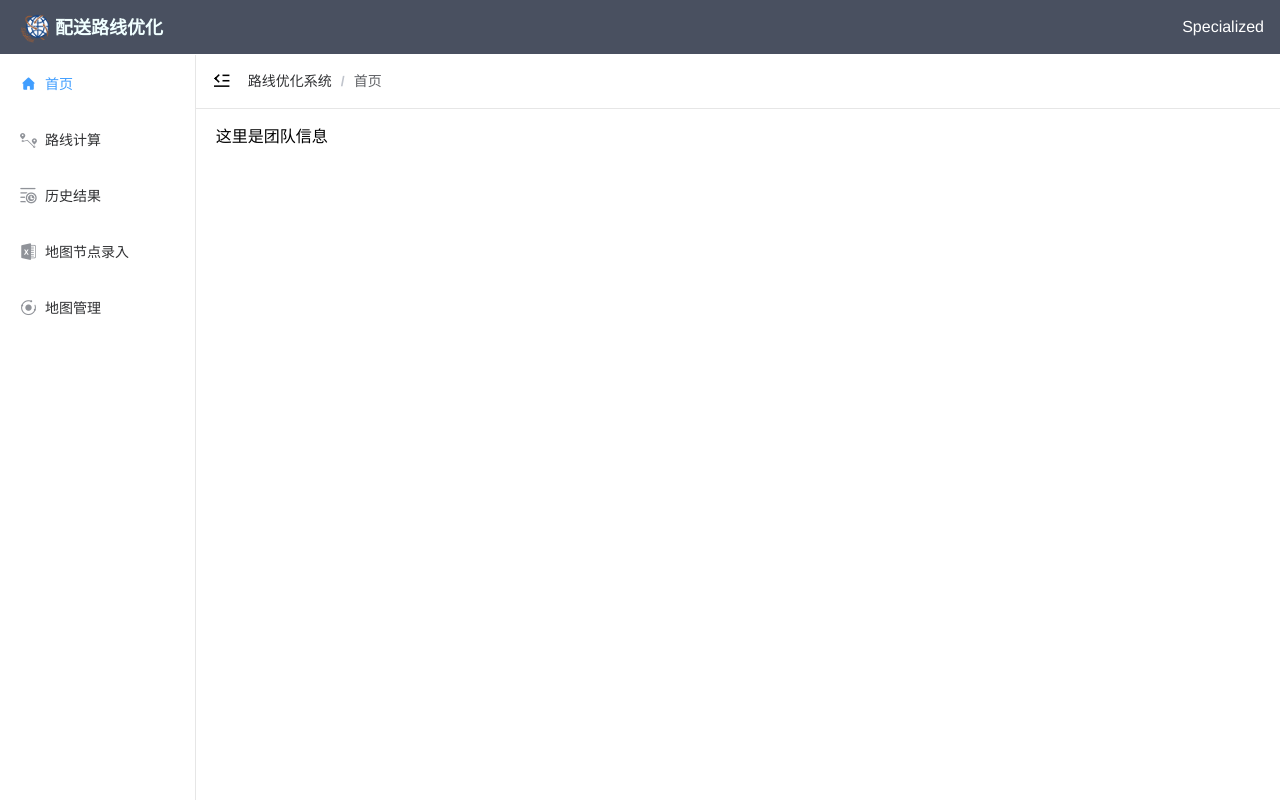
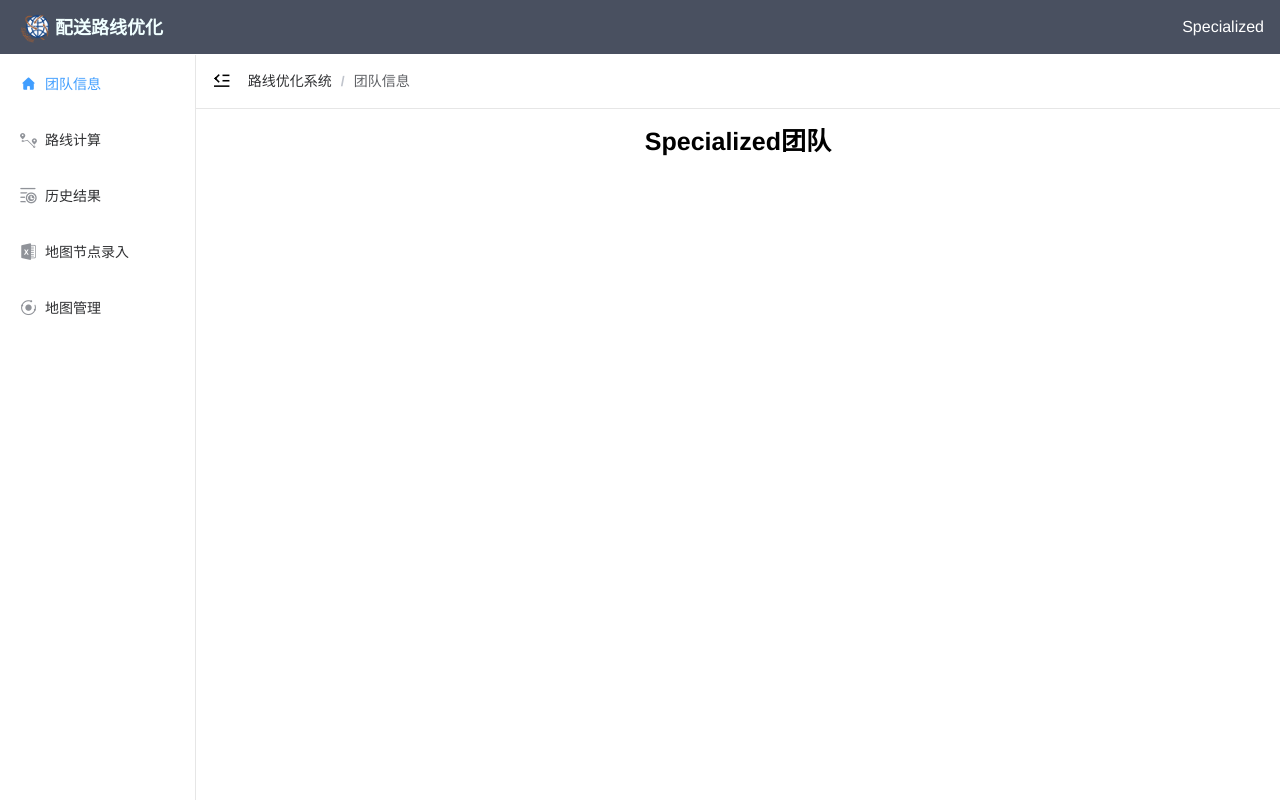
Before and after one commit to zhouhuan327/delivery, a Vue app: page /#/home in a window 1280 px wide. Built offline with nearby package versions, Linux system fonts and the light colour scheme.

Commit message:
feature/0419 历史结果中显示详细计算参数

```diff
--- a/src/router/index.js
+++ b/src/router/index.js
@@ -1,6 +1,7 @@
 import Vue from 'vue'
 import VueRouter from 'vue-router'
 import Layout from '../views/Layout/index.vue'
+import calcRoute from '../views/calcRoute/index.vue'
 Vue.use(VueRouter)
 
 export const RouterMap = [
@@ -14,14 +15,14 @@ export const RouterMap = [
       {
         path: '/home',
         name: 'home',
-        meta: { title: '首页', icon: 'iconfont icon-index' },
+        meta: { title: '团队信息', icon: 'iconfont icon-index' },
         component: () => import('@/views/TeamInfo.vue')
       }
     ]
   },
   {
     path: '/',
-    name: 'calcRoute',
+    name: 'calcRouteP',
     component: Layout,
     hidden: true,
     redirect: '/calcRoute',
@@ -30,13 +31,13 @@ export const RouterMap = [
         path: '/calcRoute',
         name: "calcRoute",
         meta: { title: '路线计算', icon: 'iconfont icon-route' },
-        component: () => import('@/views/calcRoute/index.vue')
+        component: calcRoute
       }
     ]
   },
   {
     path: '/',
-    name: 'resHistory',
+    name: 'resHistoryP',
     component: Layout,
     hidden: true,
     redirect: '/resHistory',
@@ -51,7 +52,7 @@ export const RouterMap = [
   },
   {
     path: '/',
-    name: 'upload',
+    name: 'uploadP',
     component: Layout,
     hidden: true,
     redirect: '/upload',
@@ -81,52 +82,52 @@ export const RouterMap = [
   },
 
 
-  {
-    path: '/testroute',
-    name: 'testroute',
-    component: Layout,
-    hidden: false,
-    meta: { title: '测试路由', icon: 'iconfont icon-peisong2' },
-    redirect: '/testroute1',
-    children: [
-      {
-        path: '/testroute1',
-        name: "testroute1",
-        meta: { title: '测试路由2', icon: 'iconfont icon-peisong3' },
-        component: () => import('@/views/404.vue')
-      },
-      // {
-      //   path: '/plan1',
-      //   name: "plan1",
-      //   meta: { title: 'plan1', icon: 'iconfont icon-zuobiao1' },
-      //   component: () => import('@/components/RouteGraph/index.vue')
-      // },
-      {
-        path: '/plan2',
-        name: "plan2",
-        meta: { title: 'plan2', icon: 'iconfont icon-zuobiao1' },
-        component: () => import('@/components/RouteGraph/index2.vue')
-      },
-      {
-        path: '/uploadtest',
-        name: "uploadtest",
-        meta: { title: '地图节点录入', icon: 'iconfont icon-Excel' },
-        component: () => import('@/views/File/uploadTest.vue')
-      }, {
-        path: '/nodelist',
-        name: "nodelist",
-        meta: { title: '地图管理', icon: 'iconfont icon-node1' },
-        component: () => import('@/views/NodeList/index.vue')
-      },
-      {
-        path: '/calcRoute',
-        name: "calcRoute",
-        meta: { title: '路线计算', icon: 'iconfont icon-route' },
-        component: () => import('@/views/calcRoute/index.vue')
-      }
-    ]
+  // {
+  //   path: '/testroute',
+  //   name: 'testroute',
+  //   component: Layout,
+  //   hidden: false,
+  //   meta: { title: '测试路由', icon: 'iconfont icon-peisong2' },
+  //   redirect: '/testroute1',
+  //   children: [
+  //     {
+  //       path: '/testroute1',
+  //       name: "testroute1",
+  //       meta: { title: '测试路由2', icon: 'iconfont icon-peisong3' },
+  //       component: () => import('@/views/404.vue')
+  //     },
+  //     // {
+  //     //   path: '/plan1',
+  //     //   name: "plan1",
+  //     //   meta: { title: 'plan1', icon: 'iconfont icon-zuobiao1' },
+  //     //   component: () => import('@/components/RouteGraph/index.vue')
+  //     // },
+  //     {
+  //       path: '/plan2',
+  //       name: "plan2",
+  //       meta: { title: 'plan2', icon: 'iconfont icon-zuobiao1' },
+  //       component: () => import('@/components/RouteGraph/index2.vue')
+  //     },
+  //     {
+  //       path: '/uploadtest',
+  //       name: "uploadtest",
+  //       meta: { title: '地图节点录入', icon: 'iconfont icon-Excel' },
+  //       component: () => import('@/views/File/uploadTest.vue')
+  //     }, {
+  //       path: '/nodelist',
+  //       name: "nodelist",
+  //       meta: { title: '地图管理', icon: 'iconfont icon-node1' },
+  //       component: () => import('@/views/NodeList/index.vue')
+  //     },
+  //     {
+  //       path: '/calcRoute',
+  //       name: "calcRoute",
+  //       meta: { title: '路线计算', icon: 'iconfont icon-route' },
+  //       component: () => import('@/views/calcRoute/index.vue')
+  //     }
+  //   ]
 
-  },
+  // },
   {
     path: '/404',
     name: '404',
--- a/src/views/ResHistory.vue
+++ b/src/views/ResHistory.vue
@@ -1,8 +1,46 @@
 <template>
   <div class="res-history">
-    <el-table :data="list" style="width: 100%;">
+    <el-table
+      :data="list"
+      :default-sort="{ prop: 'createTime', order: 'descending' }"
+      style="width: 100%;"
+    >
+      <el-table-column width="100" type="expand" label="计算参数">
+        <template class="info-temp" slot-scope="props">
+          <el-form label-position="left" inline class="demo-table-expand">
+            <el-form-item label="id">
+              <span>{{ props.row.resultData.parama.id }}</span>
+            </el-form-item>
+            <el-form-item label="客户数">
+              <span>{{ props.row.resultData.parama.n }}</span>
+            </el-form-item>
+            <el-form-item label="车数量">
+              <span>{{ props.row.resultData.parama.m }}</span>
+            </el-form-item>
+            <el-form-item label="大车载货量">
+              <span>{{ props.row.resultData.parama.q }}</span>
+            </el-form-item>
+            <el-form-item label="小车载货量">
+              <span>{{ props.row.resultData.parama.smallq }}</span>
+            </el-form-item>
+            <el-form-item label="最大里程数">
+              <span>{{ props.row.resultData.parama.maxroad }}</span>
+            </el-form-item>
+            <el-form-item label="种群规模">
+              <span>{{ props.row.resultData.parama.sizepop }}</span>
+            </el-form-item>
+            <el-form-item label="迭代次数">
+              <span>{{ props.row.resultData.parama.maxgen }}</span>
+            </el-form-item>
+          </el-form>
+        </template>
+      </el-table-column>
       <el-table-column label="地图" prop="sheetName"></el-table-column>
-      <el-table-column label="创建时间" prop="createTime"></el-table-column>
+      <el-table-column
+        label="创建时间"
+        sortable
+        prop="createTime"
+      ></el-table-column>
       <el-table-column label="操作">
         <template slot-scope="scope">
           <el-button
@@ -49,14 +87,18 @@ export default {
   data() {
     return {
       dialogVisible: false,
-      list: null,
+      list: [],
       selectedNow: {},
     }
   },
   created() {
     this.$axios('/getHistoryList').then((res) => {
       if (res.data.statu == 100) {
-        this.list = res.data.data
+        const list = res.data.data
+        // list.forEach((item) => {
+        //   item.createTime = new Date(item.createTime)
+        // })
+        this.list = list
         console.log(this.list)
       } else {
         this.$message({
@@ -84,5 +126,17 @@ export default {
 
 <style lang="scss" scoped>
 .res-history {
+  .demo-table-expand {
+    font-size: 0;
+  }
+  .demo-table-expand label {
+    width: 90px;
+    color: #99a9bf;
+  }
+  .demo-table-expand .el-form-item {
+    margin-right: 0;
+    margin-bottom: 0;
+    width: 30%;
+  }
 }
 </style>
--- a/src/views/TeamInfo.vue
+++ b/src/views/TeamInfo.vue
@@ -1,6 +1,6 @@
 <template>
   <div class="teamInfo">
-    这里是团队信息
+    <h1>Specialized团队</h1>
   </div>
 </template>
 
@@ -15,5 +15,13 @@ export default {
 
 <style lang="scss" scoped>
 .teamInfo {
+  display: flex;
+  justify-content: center;
+  width: 100%;
+  height: 100%;
+  h1 {
+    font-size: 25px;
+    font-weight: bold;
+  }
 }
 </style>
```
Also changed, not shown: src/views/NodeList/index.vue (+13 -13 lines).
